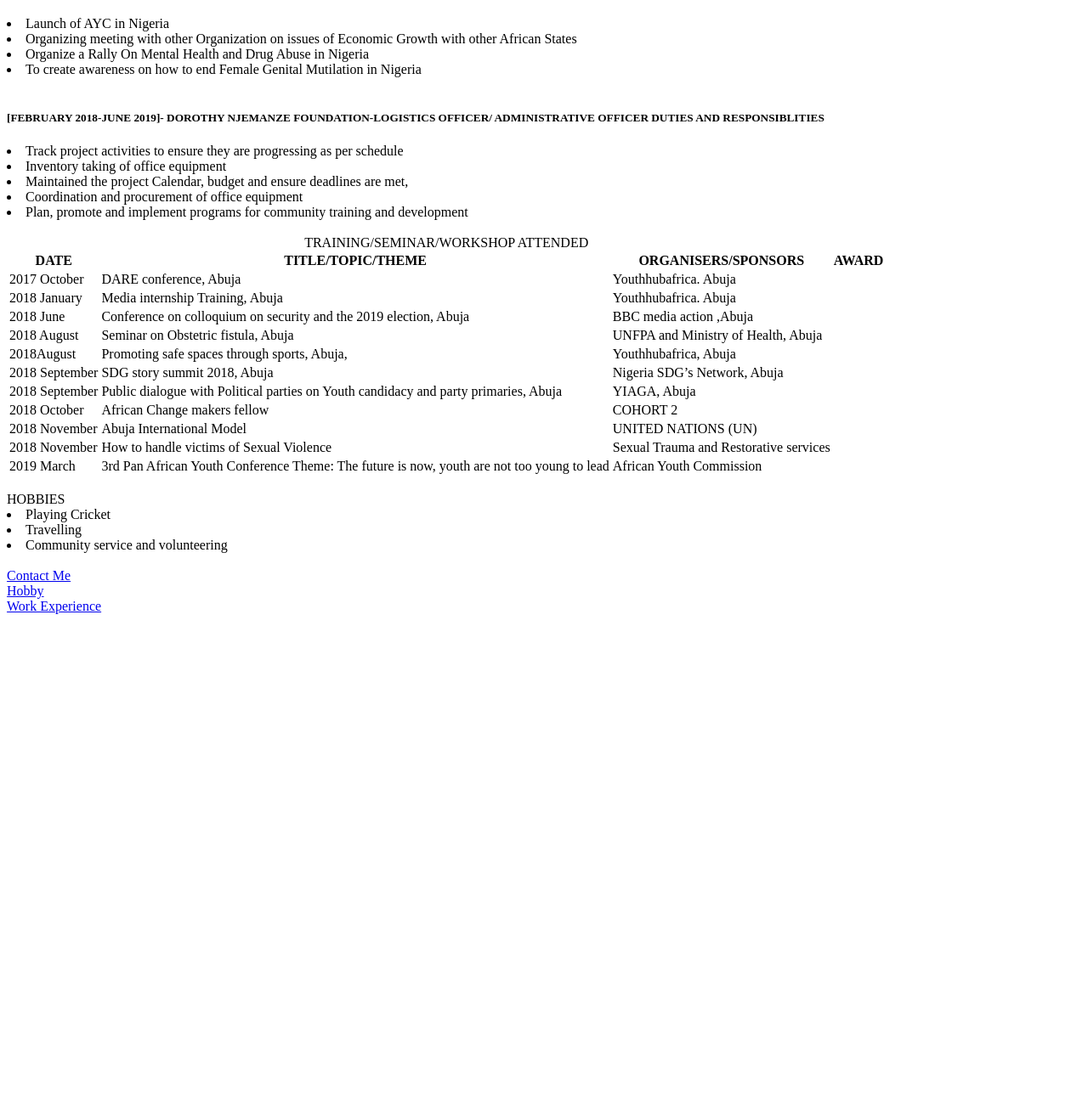
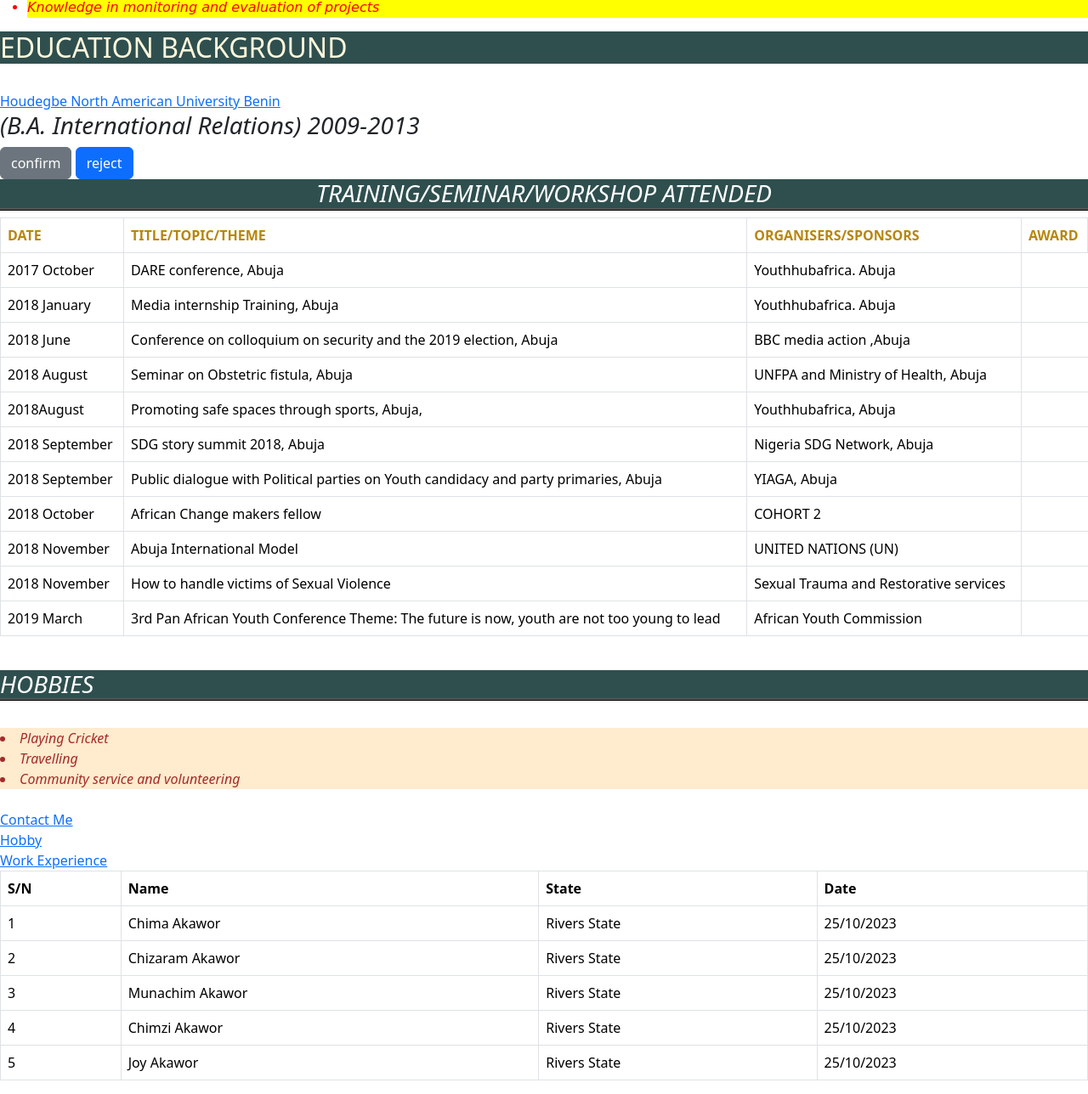
Before and after one commit to Akaworchima/My-Profile, a plain HTML site: page index.html in a window 1280 px wide. Shown: the part 904-2192 px from the top of the page at 85% size. Before the commit the page ends 1635 px from the top, so only its background shows below. Drawn offline with nearby package versions, Linux system fonts and the light colour scheme.

Commit message:
Add files via upload

```diff
--- a/index.html
+++ b/index.html
@@ -2,74 +2,72 @@
 <html>
 <head>
     <title>Curriculum Vitae</title>
+    <link rel="apple-touch-icon" sizes="180x180" href="/apple-touch-icon.png">
+<link rel="icon" type="image/png" sizes="32x32" href="/favicon-32x32.png">
+<link rel="icon" type="image/png" sizes="16x16" href="/favicon-16x16.png">
+<link rel="manifest" href="/site.webmanifest">
+    <link href="favicon_io/favicon.ico" rel="icon">
+    <link href="work.css" rel="stylesheet">
+    <style>
+        .code{
+            color: red;
+            background-color: yellow;
+            font-family: cursive;
+
+        }
+
+    </style>
+<!--    bootstrap link-->
+   <link href="https://cdn.jsdelivr.net/npm/bootstrap@5.3.2/dist/css/bootstrap.min.css" rel="stylesheet" integrity="sha384-T3c6CoIi6uLrA9TneNEoa7RxnatzjcDSCmG1MXxSR1GAsXEV/Dwwykc2MPK8M2HN" crossorigin="anonymous">
 </head>
 <body>
-<hr5>Udonnamdirim Chima Akawor</hr5>
-<br>
-<hr3> Address:No 49, Bayelsa Road, Trademore Estate, Lugbe FCT,ABUJA</hr3>
-<br>
-<hr2> Phone Number:08072166619</hr2>
-<br>
-<a href="https://www.gmail.com">akaworchima2003@gmail.com</a>
-<br>
-<hr>
-<hr5>PROFILE SUMMARY</hr5>
-<br>
-<p>A result oriented community development practitioner experienced in providing administrative support to complete projects. I am knowledgeable in: disseminating project information to project stakeholders, monitoring the progress of projects, developing and maintaining project deliverable and gathering and inputting data into databases. more so, I have been in climate change field research, capacity building as well as planning and implementing community based projects. I am looking for a position in a challenging environment that strives for organizational and personal development.</p>
-
-<h5>PROFESSIONAL SKILLS</h5>
-<li>Possess good communication skills both spoken and written.</li>
-<li>Attentive to details, accurate and a keen observer</li>
+<center><h1 style="color: cornsilk; font-family: verdana; background-color: darkslategray; border-bottom-color: black; background-blend-mode: color-dodge; border-bottom-style: ridge;font-size: 25px;">Udonnamdirim Chima Akawor</h1>
+<h3> Address:No 49, Bayelsa Road, Trademore Estate, Lugbe FCT,ABUJA</h3>
+<h3 style=""> Phone Number:08072166619</h3>
+<a href="https://www.gmail.com">akaworchima2003@gmail.com</a></center>
+<!--    photograph-->
+    <div class="card" style="width: 10rem;">
+  <img src="images%20(9).jpeg" class="card-img-top" alt="...">
+  <div class="card-body">
+    <h5 class="card-title">Chima Akawor</h5>
+    <p class="card-text">The current coding class.</p>
+    <a href="#" class="btn btn-primary">Click for his bio</a>
+  </div>
+</div>
+<!--    Profile Summary-->
+<h2 style="color: cornsilk; font-variant-ligatures: normal; background-color: darkslategray; border-bottom-color: black; background-blend-mode: color-dodge; border-bottom-style: ridge">PROFILE SUMMARY</h2>
+<p>A result oriented community development practitioner experienced in providing administrative support to complete projects. I am knowledgeable in: disseminating project information to project stakeholders, monitoring the progress of projects, developing and maintaining project deliverable and gathering and inputting data into databases. more so, I have been in climate change field research, capacity building as well as planning and implementing community b2sed projects. I am looking for a position in a challenging environment that strives for organizational and personal development.</p>
+    <br>
+<!--professional skills-->
+<h2 style="color: cornsilk; font-variant-ligatures: normal; background-color: darkslategrey; border-bottom-color: black; background-blend-mode: color-dodge; border-bottom-style: ridge">PROFESSIONAL SKILLS</h2>
+    <ul><li>Possess good communication skills both spoken and written.</li>
+<li class="code">Attentive to details, accurate and a keen observer</li>
 <li>Good community mobilization skills</li>
 <li>Good project management skills</li>
-<li>Excellent team working skills, organizational and social skills</li>
+<li class="code">Excellent team working skills, organizational and social skills</li>
 <li>Proficiency in computer applications and ability to use software such as outlook</li>
-<li>Knowledge in monitoring and evaluation of projects</li>
+<li class="code">Knowledge in monitoring and evaluation of projects</li>
+   </ul>
+<!--    Education Background-->
+<h2 style="color: cornsilk; font-synthesis: style; background-color: darkslategray; border-bottom-color: cadetblue; background-blend-mode: color-burn; border-color: dimgray">EDUCATION BACKGROUND</h2>
 <br>
-<h5>EDUCATION BACKGROUND</h5>
-<br>
-<li>{2009-2013}Houdegbe North American University Benin (B.A. International Relations)</li>
-<br>
-<h5>WORK EXPERIENCE</h5>
-<h4>{SEPTEMBER 2022-TILL DATE}TRANING/COORDINATOR FOR N-POWER TRANING PROGRAM BENUE AND SOUTH EAST</h4>
-<li>Coordinate the program as planned</li>
-<li>To make sure all beneficiary are well coordinated</li>
-<li>Submission of weekly report to check the progress of the program</li>
-<li>To take inventory of every training materials that will be used</li>
-<li>To also supervise the facilitators in accordance of the training program</li>
-<br>
-<h5>{MARCH 2021-AUGUST 2022} YOUTH FOR AGRICULTURE</h5>
-<li>To organize meeting with Minstries, Ngo etc</li>
-<li>Training of Youths in Nigeria on Development of Agriculture</li>
-<li>Making of short and long term plan for the growth of Agriculture in Nigeria</li>
-<br>
-<h5>{OCTOBER 2019-FEBRUARY 2021} VICE CHAIRMAN AFRICAN YOUTH COMMISSION</h5>
-<li>Launch of AYC in Nigeria</li>
-<li>Organizing meeting with other Organization on issues of Economic Growth with other African States</li>
-<li>Organize a Rally On Mental Health and Drug Abuse in Nigeria</li>
-<li>To create awareness on  how to end Female Genital Mutilation in Nigeria</li>
-<br>
-<h5>[FEBRUARY 2018-JUNE 2019]- DOROTHY NJEMANZE FOUNDATION-LOGISTICS OFFICER/ ADMINISTRATIVE OFFICER
-DUTIES AND RESPONSIBLITIES
-</h5>
-<li>Track project activities to ensure they are progressing as per schedule</li>
-<li>Inventory taking of office equipment</li>
-<li>Maintained the project Calendar, budget and ensure deadlines are met,</li>
-<li>Coordination and procurement of office equipment</li>
-<li>Plan, promote and implement programs for community training and development</li>
-<br>
-<table>
-    <caption>TRAINING/SEMINAR/WORKSHOP ATTENDED</caption>
- <tr>
-    <th>DATE</th>
-    <th>TITLE/TOPIC/THEME</th>
-    <th>ORGANISERS/SPONSORS</th>
-    <th>AWARD</th>
- </tr>
+<a href="https://www.houdegbeuniversity.org">Houdegbe North American University Benin </a> <h3>(B.A. International Relations) 2009-2013</h3>
+    <button class="btn btn-secondary">confirm</button>
+    <button class="btn btn-primary">reject</button>
+ <br>
+<table class="table table-bordered">
+  <center><h3 style="color: white; font-variant: normal; background-color: darkslategray; border-bottom: black; background-blend-mode: color-dodge; border-bottom-style: ridge">TRAINING/SEMINAR/WORKSHOP ATTENDED </h3> </center>
+    <thead>
+    <th style="color: darkgoldenrod; font-size: 30p">DATE</th>
+    <th style="color: darkgoldenrod; font-size: 30p">TITLE/TOPIC/THEME</th>
+    <th style="color: darkgoldenrod; font-size: 30p">ORGANISERS/SPONSORS</th>
+    <th style="color: darkgoldenrod; font-size: 30p">AWARD</th>
+    </thead>
+
  <tr>
     <td> 2017 October</td>
     <td>DARE conference, Abuja</td>
-    <td> Youthhubafrica. Abuja</td>
+<td> Youthhubafrica. Abuja</td>
 </tr>
 <tr>
     <td>2018 January</td>
@@ -94,7 +92,7 @@ DUTIES AND RESPONSIBLITIES
 <tr>
     <td>2018 September</td>
     <td>SDG story summit 2018, Abuja</td>
-    <td>Nigeria SDG’s Network, Abuja</td>
+    <td>Nigeria SDG Network, Abuja</td>
 </tr>
 <tr>
     <td>2018 September</td>
@@ -125,13 +123,58 @@ Theme: The future is now, youth are not too young to lead
 </tr>
 </table>
 <br>
-<hr5>HOBBIES</hr5>
+<h3 style="color: white; font-variant: normal; background-color: darkslategray; border-bottom: black; background-blend-mode: color-dodge; border-bottom-style: ridge">HOBBIES</h3>
 <br>
 <li>Playing Cricket</li>
 <li>Travelling</li>
 <li>Community service and volunteering</li><br>
 <a href="contact.html">Contact Me</a><br>
 <a href="hobby.html">Hobby</a><br>
-<a href="work.html"> Work Experience</a>
+    <a href="work.html"> Work Experience</a>
+
+    <table class="table table-bordered">
+        <thead>
+        <th>S/N</th>
+        <th>Name</th>
+        <th>State</th>
+        <th>Date</th>
+        </thead>
+        <tbody>
+        <tr>
+        <td>1</td>
+        <td>Chima Akawor</td>
+        <td>Rivers State</td>
+        <td>25/10/2023</td>
+             <tr>
+        <td>2</td>
+        <td>Chizaram Akawor</td>
+        <td>Rivers State</td>
+        <td>25/10/2023</td>
+                  <tr>
+        <td>3</td>
+        <td>Munachim Akawor</td>
+        <td>Rivers State</td>
+        <td>25/10/2023</td>
+                       <tr>
+        <td>4</td>
+        <td>Chimzi Akawor</td>
+        <td>Rivers State</td>
+        <td>25/10/2023</td>
+                            <tr>
+        <td>5</td>
+        <td>Joy Akawor</td>
+        <td>Rivers State</td>
+        <td>25/10/2023</td>
+
+   </tr>
+
+ </tbody>
+
+ </table>
+
+
+
+
+
 </body>
 </html>
--- /dev/null
+++ b/work.css
@@ -0,0 +1,11 @@
+li{
+   color: brown;
+    font-style: italic;
+    background-color: blanchedalmond;
+}
+
+h3{
+   color: blue;
+    font-style: italic;
+
+}
```
Also changed, not shown: work.html (+17 -8 lines), favicon_io/android-chrome-192x192.png (added), favicon_io/android-chrome-512x512.png (added), favicon_io/apple-touch-icon.png (added), favicon_io/favicon-16x16.png (added), favicon_io/favicon-32x32.png (added), favicon_io/favicon.ico (added), favicon_io/site.webmanifest (added), images (9).jpeg (added), 1 other file.
